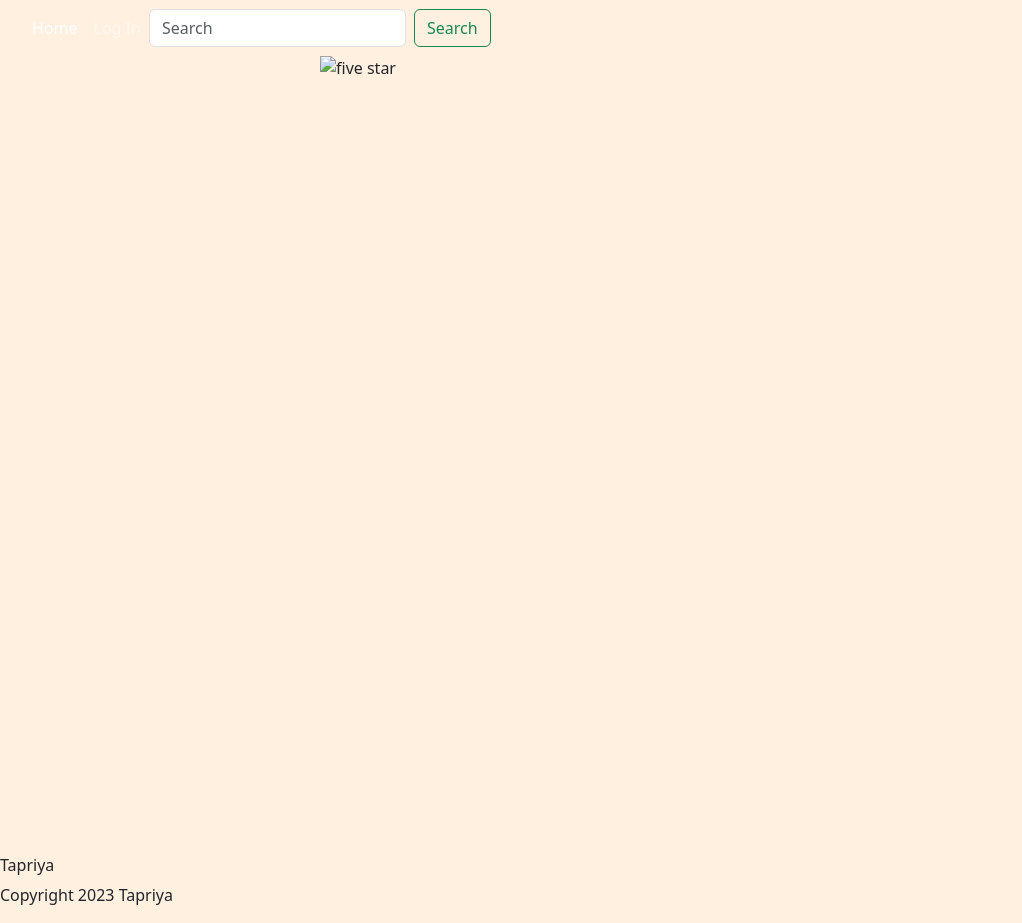
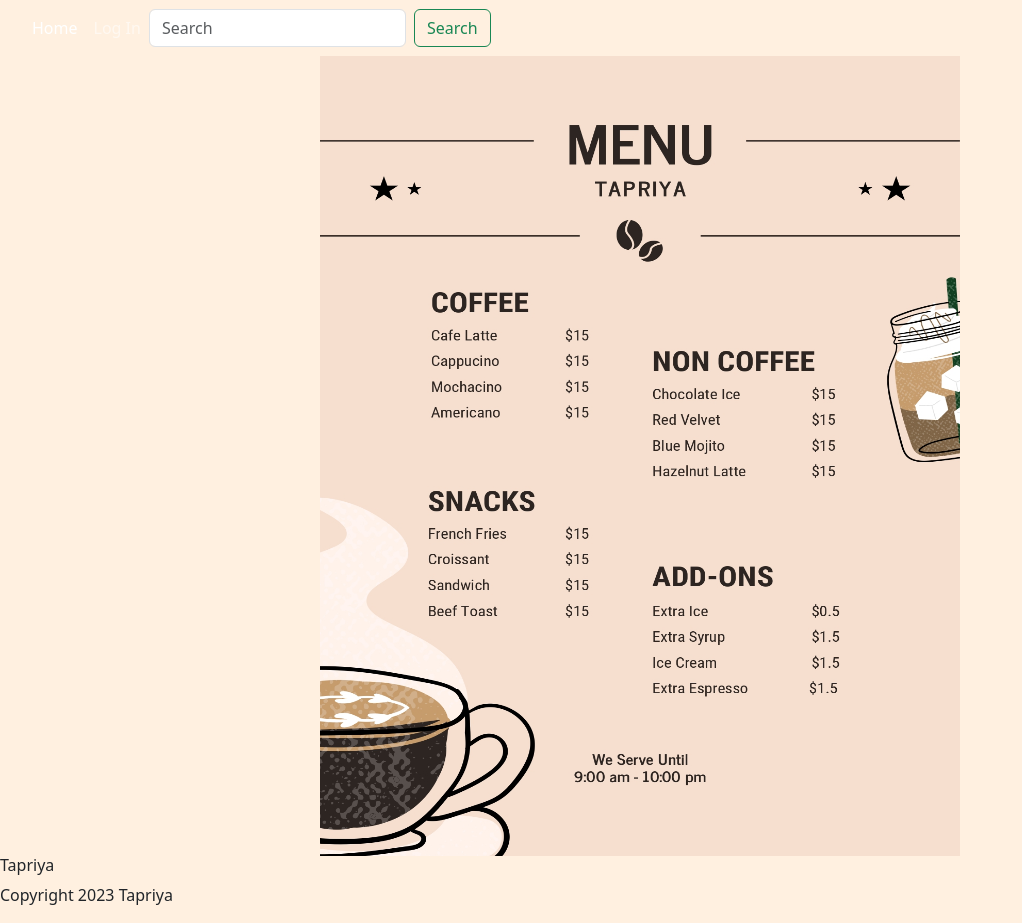
Before and after one commit to krjain1072000/karan, a plain HTML site: page menu.html in a window 1280 px wide. Shown: the whole page, without its empty margins (0-1022 px from the left). Drawn offline with nearby package versions, Linux system fonts and the light colour scheme.

Commit message:
Update menu.html

```diff
--- a/menu.html
+++ b/menu.html
@@ -61,7 +61,7 @@
         width: 50%;
       }
     </style>
-    <img src="images/Menu.jpg" alt="five star" width="500" height="800" class="center">
+    <img src="Menu.jpg" alt="five star" width="500" height="800" class="center">
 
     <footer class="white-section" id="Footer">
 
```
